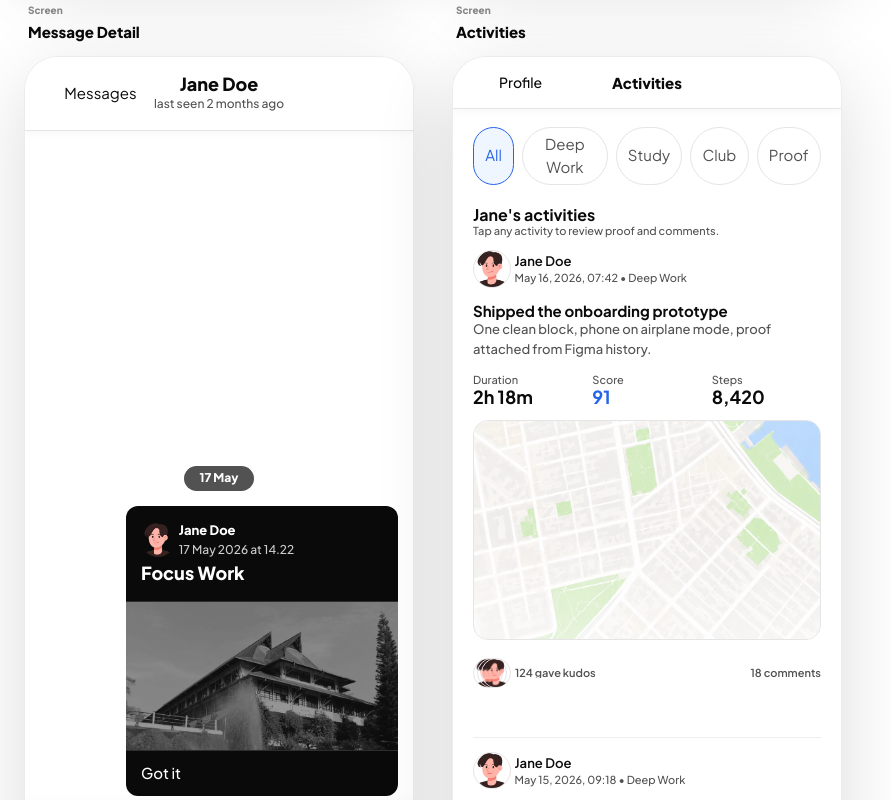
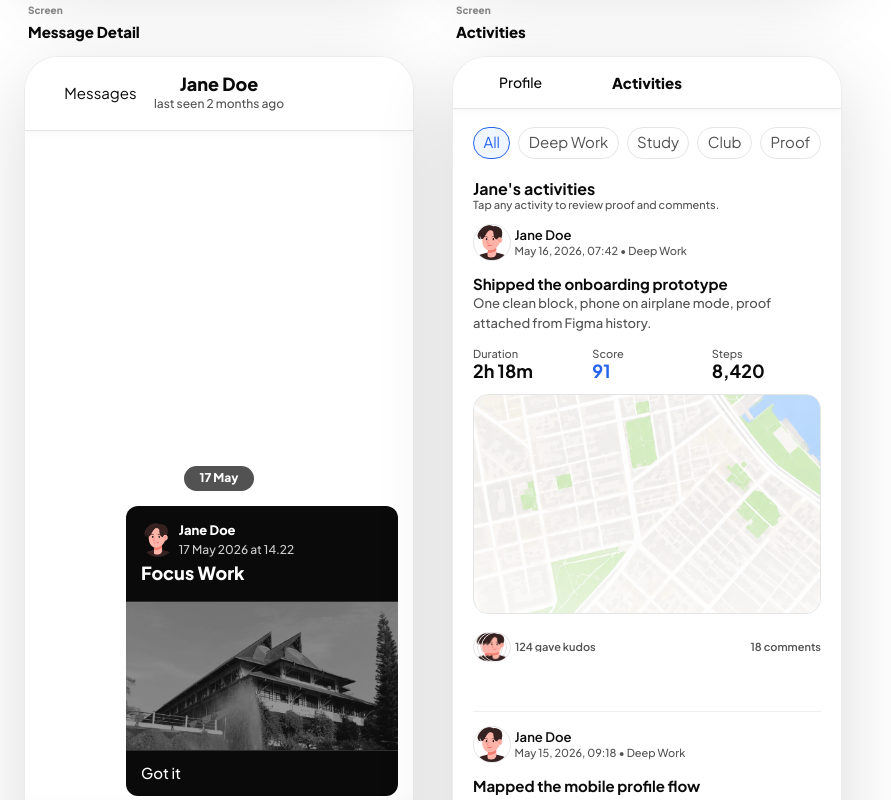
Before and after one commit to sonix03/HiFi-Prodak, a React (Vite) app: page / in a window 1280 px wide. Shown: the part 7140-7940 px from the top of the page, without its empty margins (0-891 px from the left). Built offline with nearby package versions, Linux system fonts and the light colour scheme; some icons are missing.

Commit message:
refactor: update Pill component styles for improved layout and interaction; integrate FeedShareSheet in Activities screen

```diff
--- a/src/components/Pill.jsx
+++ b/src/components/Pill.jsx
@@ -13,11 +13,11 @@ export default function Pill({ children, active = false, tone = "neutral", icon,
 
   return (
     <Wrapper
-      className={`inline-flex items-center gap-1.5 rounded-full border px-3 py-1.5 text-[11px] font-medium ${onClick ? "transition active:scale-[0.98]" : ""} ${tones[tone]}`}
+      className={`inline-flex shrink-0 items-center gap-1 rounded-full border px-2.5 py-1 text-[10px] font-semibold whitespace-nowrap ${onClick ? "transition active:scale-[0.98]" : ""} ${tones[tone]}`}
       onClick={onClick}
       type={onClick ? "button" : undefined}
     >
-      {icon ? <Icon name={icon} size={16} /> : null}
+      {icon ? <Icon name={icon} size={14} /> : null}
       {children}
     </Wrapper>
   );
--- a/src/screens/Activities.jsx
+++ b/src/screens/Activities.jsx
@@ -1,4 +1,5 @@
 import { useState } from "react";
+import FeedShareSheet from "../components/FeedShareSheet";
 import FeedPost from "../components/FeedPost";
 import Pill from "../components/Pill";
 import SectionHeader from "../components/SectionHeader";
@@ -9,6 +10,7 @@ import { mikaActivities } from "../constants/data";
 
 export default function Activities({ onNavigate }) {
   const [activeFilter, setActiveFilter] = useState("All");
+  const [showShare, setShowShare] = useState(false);
   const activityMedia = [
     [{ type: "map", src: mapPic }],
     [{ type: "photo", src: landscapeItb }],
@@ -41,11 +43,13 @@ export default function Activities({ onNavigate }) {
               activity={activity}
               media={activityMedia[index] || [{ type: "map", src: mapPic }]}
               onNavigate={onNavigate}
+              onShare={() => setShowShare(true)}
               place={activity.type}
             />
           ))}
         </div>
       </section>
+      {showShare ? <FeedShareSheet onClose={() => setShowShare(false)} onNavigate={onNavigate} /> : null}
     </main>
   );
 }
```
